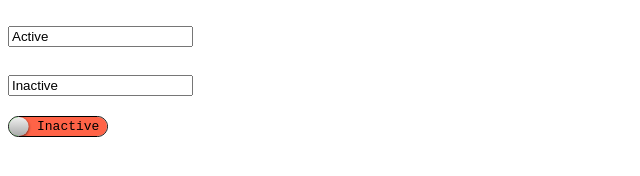
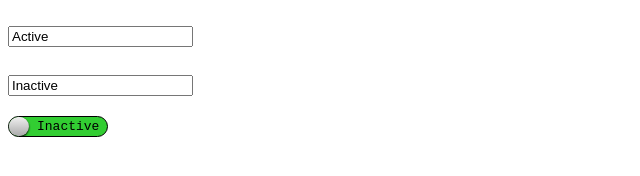
Before and after one commit to x-tag/switch, a website: page demo/demo.html in a window 1280 px wide. Shown: the whole page, without its empty margins (0-640 px from the left). Drawn offline with Linux system fonts and the light colour scheme.

Commit message:
added CSS workaround for WebKit overflow clipping bug and made the checked property/attribute on x-switch into a boolean with no value

```diff
--- a/demo/demo.html
+++ b/demo/demo.html
@@ -38,7 +38,7 @@
         background: -ms-linear-gradient(top, #f0f0f0, #aaa);
         background: -o-linear-gradient(top, #f0f0f0, #aaa);
         background: linear-gradient(top, #f0f0f0, #aaa);
-        box-shadow: 0 1px 3px 0px rgba(0,0,0,0.7);
+        box-shadow: 0 1px 2px 0px rgba(0,0,0,0.7);
       }
 
     </style>
--- a/src/switch.css
+++ b/src/switch.css
@@ -31,6 +31,10 @@ x-switch > div > div {
 	display: table-cell;
 	width: 0;
 	vertical-align: middle;
+}
+
+x-switch > div > div:not(.x-switch-knob) {
+	visibility: hidden;
 }
 
 .x-switch-text {
@@ -114,3 +118,23 @@ x-switch input:checked + div > .x-switch-knob:last-child {
 	background: -o-linear-gradient(left, limegreen 50%, tomato 50%);
 	background: linear-gradient(left, limegreen 50%, tomato 50%);
 }
+
+/*** WEBKIT HACK
+Background color state switching workaround for overflow clipping render bug in WebKit: https://bugs.webkit.org/show_bug.cgi?id=77572 - http://code.google.com/p/chromium/issues/detail?id=157218
+This was coded in such a way that it will gracefully upgrade to the better behavior when WebKit gets its shit together
+***/
+
+.x-switch-background {
+	background: -webkit-linear-gradient(top, rgba(0,0,0,0), rgba(0,0,0,0));
+}
+
+x-switch {
+	background: tomato;
+	-webkit-transition: background-color 0.25s ease;
+}
+
+x-switch[checked] {
+	background: limegreen;
+}
+
+/*** END WEBKIT HACK ***/
--- a/src/switch.js
+++ b/src/switch.js
@@ -57,7 +57,7 @@
         },
         'set:attribute': function(state){
           this.firstElementChild.checked = state;
-          this.setAttribute('checked', this.firstElementChild.checked, true);
+          this.firstElementChild.checked ? this.removeAttribute('checked') : this.setAttribute('checked', null);
         }
       },
       formName: {
```
